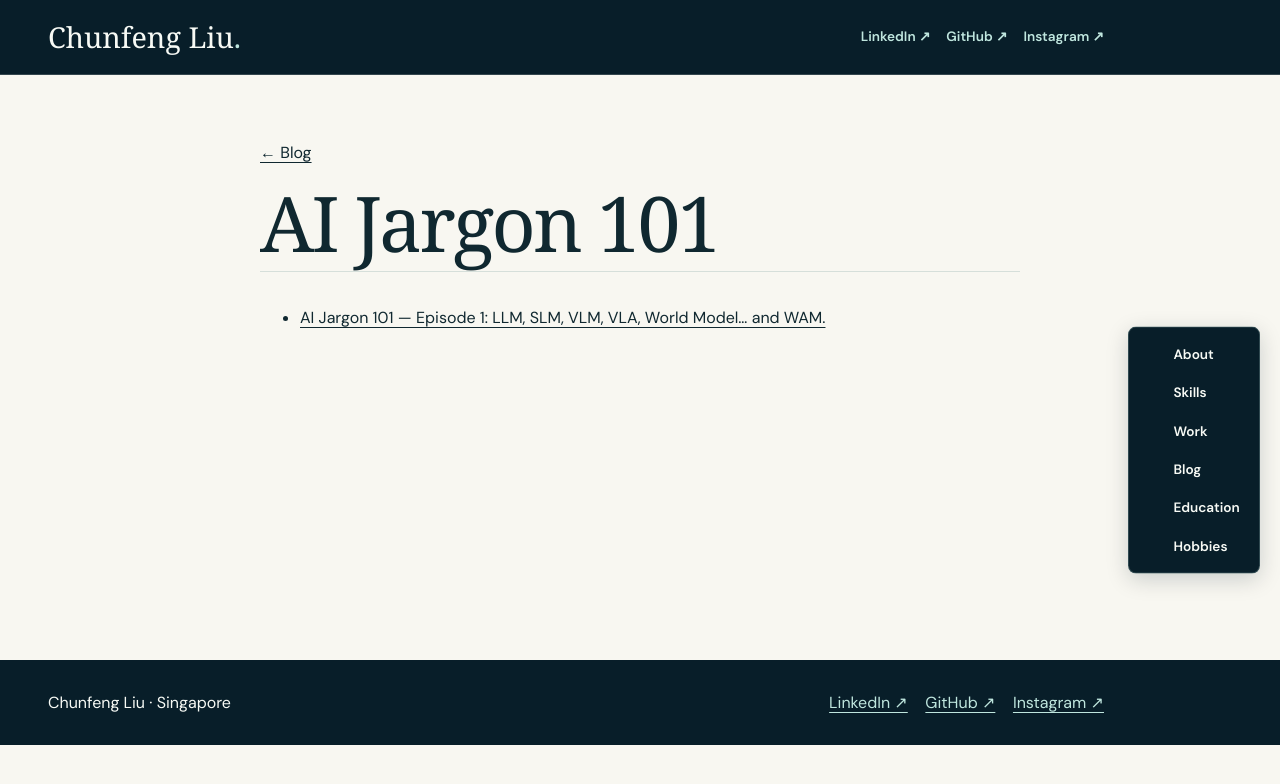
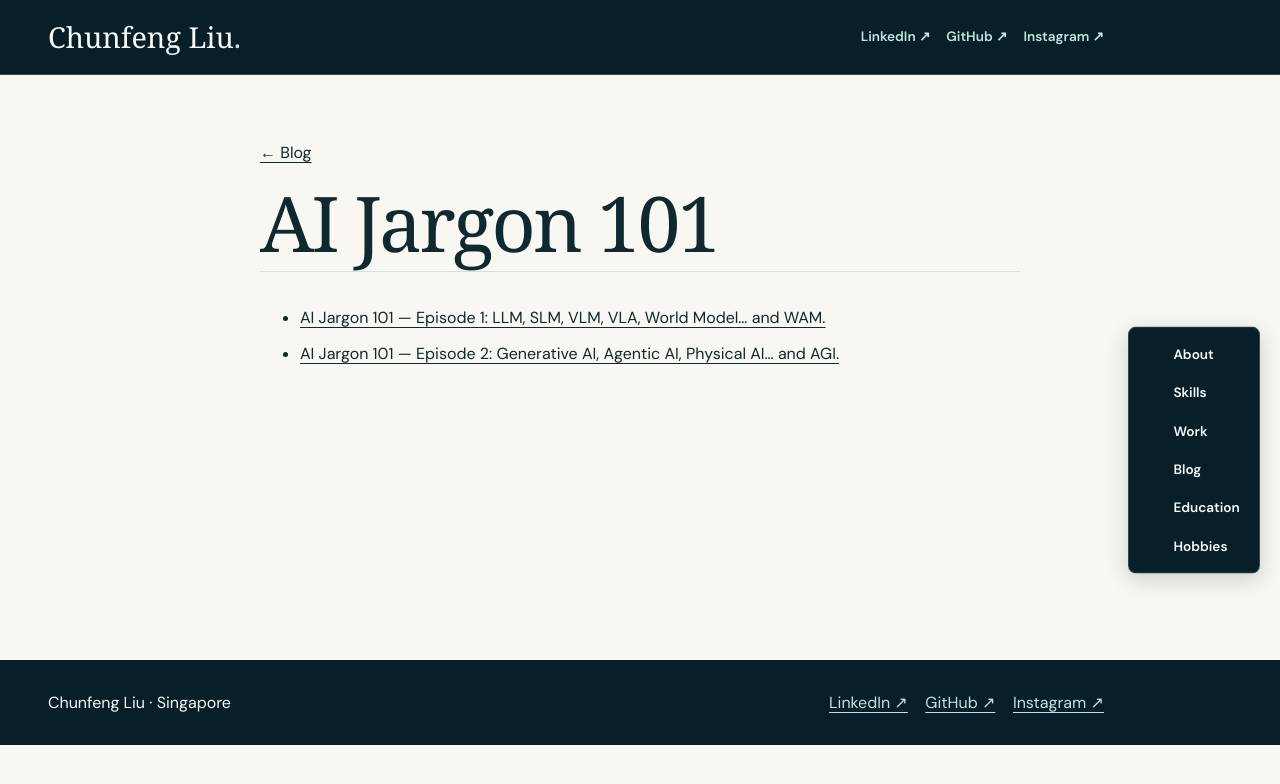
Before and after one commit to sprindy/chunfeng_liu.github.io, a Jekyll site: the page built from blog/ai-jargon-101/index.html, in a window 1280 px wide. Shown: the top 784 px of the page. Built offline with Jekyll 4.4.1, drawn with Linux system fonts in a browser that asks for light colours; some web fonts are replaced; part of the change alters nothing that is shown.

Commit message:
Publish AI Jargon 101 Episode 2 with its LinkedIn illustration

```diff
--- a/_layouts/series.html
+++ b/_layouts/series.html
@@ -5,6 +5,9 @@ layout: default
   <a href="{{ '/' | relative_url }}#blog">← Blog</a>
   <header><h1>{{ page.title | escape }}</h1></header>
   {% assign posts = site.posts | where: 'series', page.series %}
+  {% if page.series == 'ai-jargon-101' %}
+    {% assign posts = posts | reverse %}
+  {% endif %}
   {% if posts.size > 0 %}
     <ul class="series-posts">
       {% for post in posts %}
--- /dev/null
+++ b/_posts/2026-11-14-generative-ai-agentic-ai-physical-ai-and-agi.md
@@ -0,0 +1,44 @@
+---
+title: "AI Jargon 101 — Episode 2: Generative AI, Agentic AI, Physical AI… and AGI."
+topic: AI Jargon 101
+series: ai-jargon-101
+date: 2026-11-14 17:59:00 +0800
+---
+
+In my last post, I used tap water and pipelines to explain AI subscriptions vs APIs. This time, let’s look at what AI can actually do.
+
+Imagine you run a business selling furniture.
+
+![Four concepts shaping AI: generative AI creates content, agentic AI works toward a goal, physical AI acts in the real world, and AGI generalizes across domains.]({{ '/assets/blog/ai-jargon-101/four-concepts-shaping-ai.jpg' | relative_url }})
+
+## 💡 Generative AI helps you create.
+
+“Write a product description for this chair.”
+
+It generates the copy, promotional images, or a video script.
+
+## 🧩 Agentic AI helps you get things done.
+
+“Research suppliers for this chair and compare their quotes.”
+
+With the right tools and permissions, it can plan the steps, gather information, and work toward the goal.
+
+## 🤖 Physical AI interacts with the real world.
+
+“Pick up this chair and move it to the packing area.”
+
+A robot needs to perceive its surroundings, handle the object, and adjust its movements. A good text answer alone won’t move the chair!
+
+## 🧠 AGI means Artificial General Intelligence.
+
+The proposed goal is an AI that can learn and apply knowledge broadly across different domains, with human-level cognitive capability. It describes the breadth of intelligence—not whether the AI has a robot body.
+
+One detail matters: these aren’t four neat stages where each replaces the previous one. They overlap. A humanoid robot could combine generative and agentic capabilities without being AGI.
+
+With my background in embedded software and sensors, physical AI is especially interesting to me. It connects AI with the engineering challenges I know: sensing, timing, control, and making things work beyond a screen.
+
+Which of these would make the biggest difference in your work?
+
+#AIJargon101 #GenerativeAI #AgenticAI #PhysicalAI #AGI
+
+[Original LinkedIn post](https://lnkd.in/p/gxbKhy_P)
```
Also changed, not shown: assets/blog/ai-jargon-101/four-concepts-shaping-ai.jpg (added).
